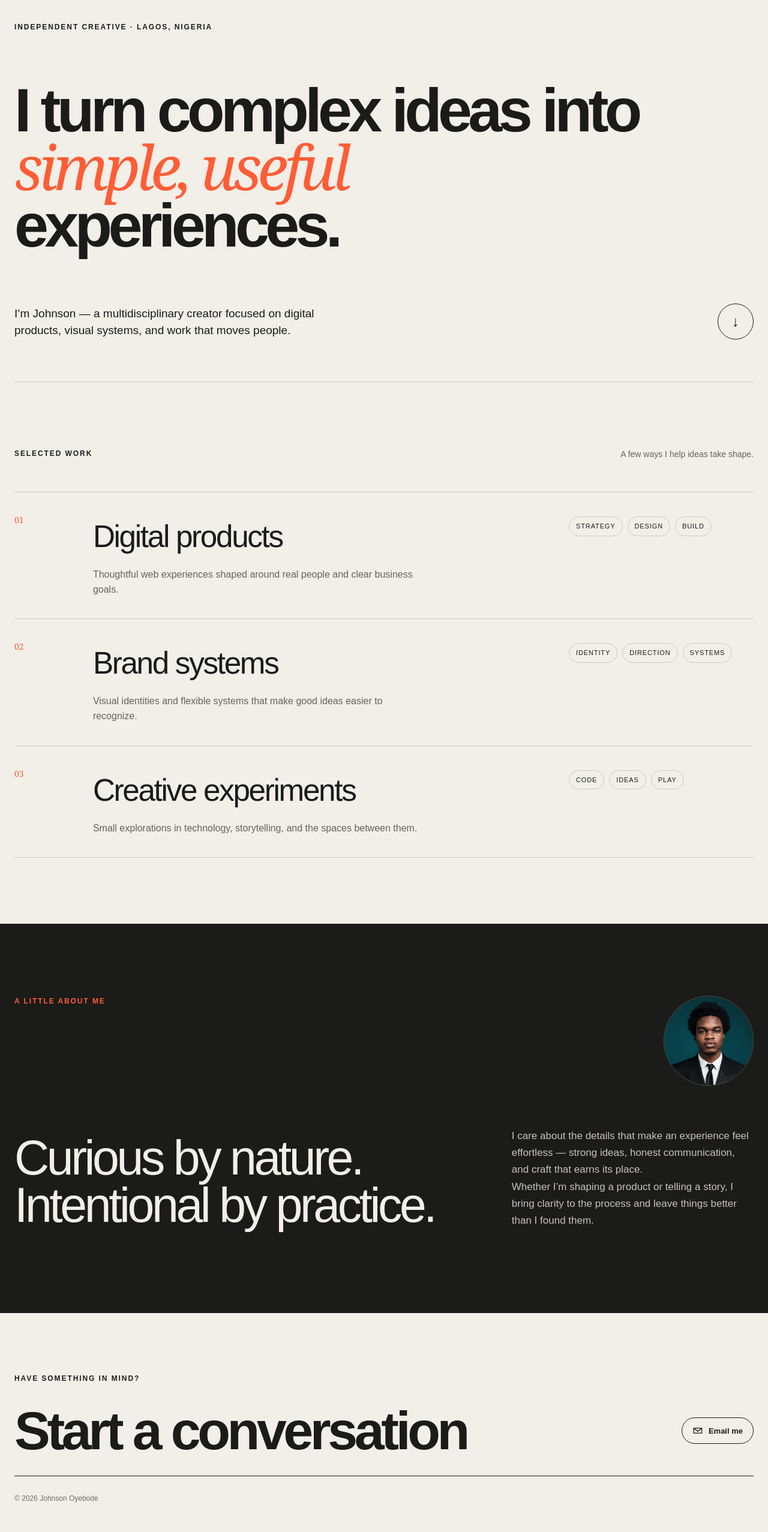
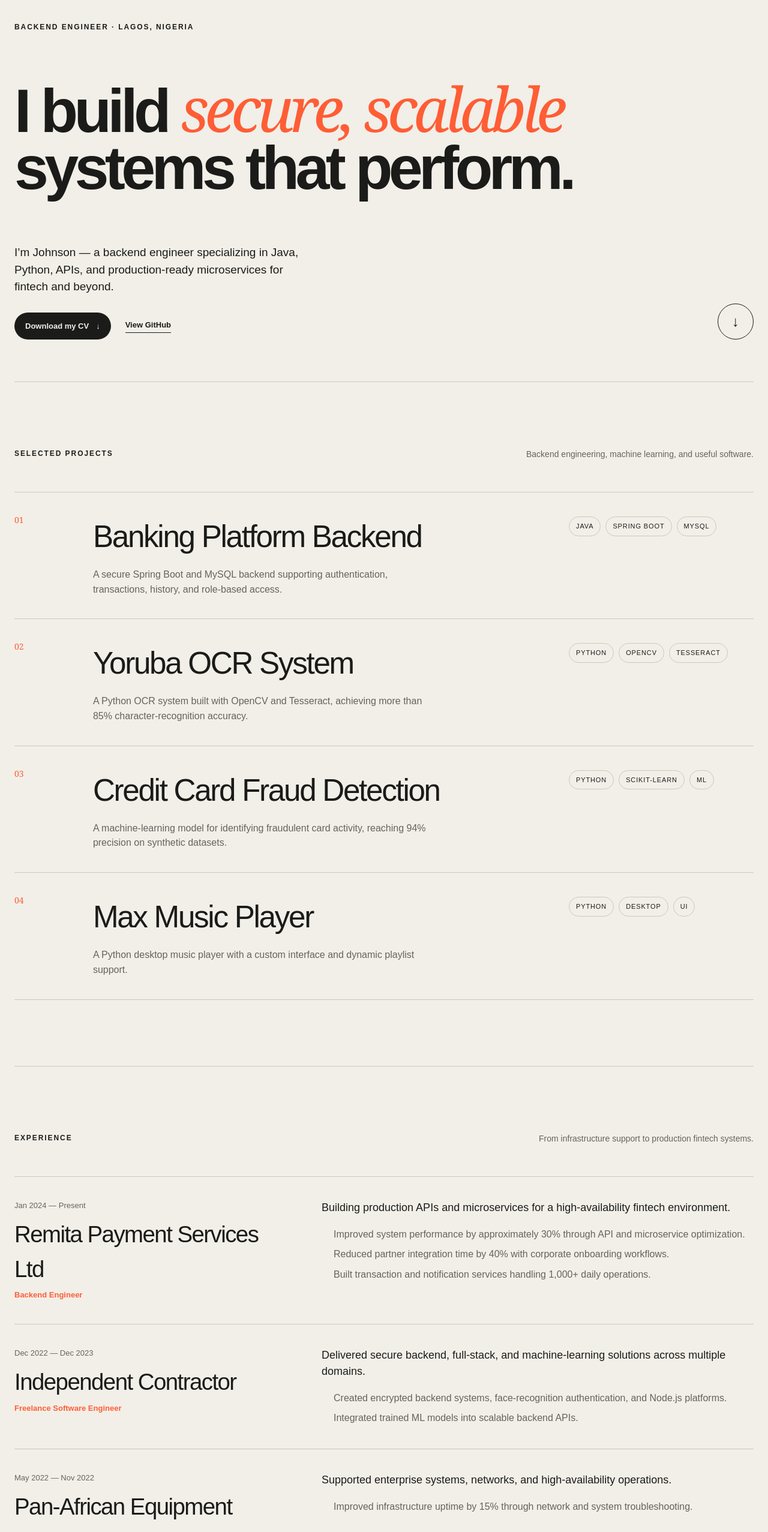
Before and after one commit to twincie/portfolio, a Next.js app: page / in a window 1280 px wide. Shown: the part 160-2714 px from the top of the page at 60% size. Built offline with nearby package versions, Linux system fonts and the light colour scheme.

Commit message:
Rework portfolio around backend engineering CV

```diff
--- a/app/globals.css
+++ b/app/globals.css
@@ -18,6 +18,10 @@ a { color: inherit; text-decoration: none; }
 .hero h1 em { color: var(--signal); font-family: Georgia, serif; font-weight: 400; }
 .hero-bottom { display: flex; justify-content: space-between; align-items: end; }
 .hero-bottom p { max-width: 500px; margin: 0; font-size: 19px; line-height: 1.5; }
+.hero-actions { display: flex; align-items: center; gap: 24px; margin-top: 28px; font-size: 13px; font-weight: 700; }
+.resume-link { display: inline-flex; align-items: center; gap: 12px; background: var(--ink); color: var(--paper); border-radius: 999px; padding: 13px 18px; transition: background .2s, color .2s; }
+.resume-link:hover, .resume-link:focus-visible { background: var(--signal); color: white; }
+.hero-actions > a:last-child { border-bottom: 1px solid var(--ink); padding-bottom: 3px; }
 .round-link { width: 60px; height: 60px; display: grid; place-items: center; border: 1px solid var(--ink); border-radius: 50%; font-size: 24px; transition: .2s; }
 .round-link:hover { transform: translateY(4px); background: var(--signal); border-color: var(--signal); color: white; }
 .work { padding: 110px 0; border-top: 1px solid var(--line); }
@@ -30,6 +34,15 @@ a { color: inherit; text-decoration: none; }
 .project p { max-width: 560px; margin: 0; color: #65635e; line-height: 1.55; }
 .project ul { list-style: none; margin: 4px 0 0; padding: 0; display: flex; flex-wrap: wrap; gap: 8px; }
 .project li { border: 1px solid var(--line); border-radius: 999px; padding: 7px 11px; font-size: 11px; text-transform: uppercase; letter-spacing: .08em; }
+.experience { padding: 110px 0 120px; border-top: 1px solid var(--line); }
+.experience-item { display: grid; grid-template-columns: .75fr 1.25fr; gap: 80px; padding: 38px 0; border-top: 1px solid var(--line); }
+.experience-item:last-child { border-bottom: 1px solid var(--line); }
+.experience-item h2 { margin: 10px 0 5px; font-size: clamp(25px, 3vw, 40px); letter-spacing: -.04em; }
+.period, .role { margin: 0; color: #66645f; font-size: 13px; }
+.role { color: var(--signal); font-weight: 700; }
+.experience-summary { margin: 0 0 18px; font-size: 18px; line-height: 1.5; }
+.experience-item ul { margin: 0; padding-left: 20px; color: #65635e; line-height: 1.6; }
+.experience-item li + li { margin-top: 8px; }
 .about { padding: 120px 0 140px; background: var(--ink); color: var(--paper); width: 100%; max-width: none; }
 .about > * { width: min(1240px, calc(100% - 48px)); margin-left: auto; margin-right: auto; }
 .about-intro { display: flex; align-items: flex-start; justify-content: space-between; }
@@ -37,6 +50,8 @@ a { color: inherit; text-decoration: none; }
 .about-copy { margin-top: 70px; display: grid; grid-template-columns: 1.3fr .7fr; gap: 80px; align-items: end; }
 .about h2 { margin: 0; font-size: clamp(48px, 6.3vw, 92px); line-height: .98; letter-spacing: -.055em; }
 .about-copy > div p { color: #c7c3b8; font-size: 17px; line-height: 1.65; }
+.about-resume { display: inline-flex; align-items: center; gap: 12px; margin-top: 20px; border: 1px solid #716e66; border-radius: 999px; padding: 12px 17px; font-size: 13px; font-weight: 700; }
+.about-resume:hover, .about-resume:focus-visible { background: var(--signal); border-color: var(--signal); color: white; }
 footer { padding: 100px 0 32px; }
 .footer-link { display: flex; justify-content: space-between; align-items: center; gap: 28px; margin-top: 34px; padding-bottom: 30px; border-bottom: 1px solid var(--ink); font-size: clamp(44px, 7vw, 96px); line-height: 1; letter-spacing: -.06em; font-weight: 700; transition: color .2s, border-color .2s; }
 .email-action { flex: 0 0 auto; display: inline-flex; align-items: center; gap: 9px; border: 1px solid var(--ink); border-radius: 999px; padding: 12px 17px; font-size: 13px; line-height: 1; letter-spacing: 0; }
@@ -44,7 +59,8 @@ footer { padding: 100px 0 32px; }
 .footer-link:hover, .footer-link:focus-visible { color: var(--signal); border-color: var(--signal); }
 .footer-link:hover .email-action, .footer-link:focus-visible .email-action { background: var(--signal); border-color: var(--signal); color: white; }
 .footer-link:focus-visible { outline: 2px solid var(--signal); outline-offset: 8px; }
-.footer-bottom { padding-top: 28px; color: #6f6c65; font-size: 12px; }
+.footer-bottom { display: flex; justify-content: space-between; gap: 20px; padding-top: 28px; color: #6f6c65; font-size: 12px; }
+.footer-bottom a:hover { color: var(--signal); }
 @media (max-width: 700px) {
   .shell, .about > * { width: min(100% - 30px, 1240px); }
   .nav { height: 76px; } .nav-links > a:not(.nav-cta) { display: none; }
@@ -52,7 +68,9 @@ footer { padding: 100px 0 32px; }
   .hero-bottom p { max-width: calc(100% - 80px); font-size: 16px; }
   .work { padding: 80px 0; } .aside { display: none; }
   .project { grid-template-columns: 40px 1fr; } .project ul { grid-column: 2; }
+  .experience { padding: 80px 0; } .experience-item { grid-template-columns: 1fr; gap: 26px; padding: 32px 0; }
   .about { padding: 90px 0; } .about-intro { align-items: center; } .portrait { width: 96px; height: 96px; } .about-copy { grid-template-columns: 1fr; gap: 44px; margin-top: 50px; }
   .footer-link { align-items: flex-end; gap: 14px; line-height: .95; } .email-action { padding: 11px; } .email-action > span { position: absolute; width: 1px; height: 1px; overflow: hidden; clip: rect(0 0 0 0); white-space: nowrap; }
+  .footer-bottom { flex-direction: column; }
 }
 @media (prefers-reduced-motion: reduce) { html { scroll-behavior: auto; } * { transition: none !important; } }
--- a/app/layout.tsx
+++ b/app/layout.tsx
@@ -2,8 +2,8 @@ import type { Metadata } from "next";
 import "./globals.css";
 
 export const metadata: Metadata = {
-  title: "Johnson Oyebode — Creative Portfolio",
-  description: "The portfolio of Johnson Oyebode, a multidisciplinary creator based in Lagos, Nigeria.",
+  title: "Johnson Oyebode — Backend Engineer",
+  description: "Backend engineer specializing in Java, Python, scalable APIs, microservices, and production fintech systems.",
   icons: {
     icon: "/favicon.svg",
     shortcut: "/favicon.svg",
--- a/app/page.tsx
+++ b/app/page.tsx
@@ -1,32 +1,46 @@
 import Image from "next/image";
 
 const projects = [
-  { number: "01", title: "Digital products", description: "Thoughtful web experiences shaped around real people and clear business goals.", tags: ["Strategy", "Design", "Build"] },
-  { number: "02", title: "Brand systems", description: "Visual identities and flexible systems that make good ideas easier to recognize.", tags: ["Identity", "Direction", "Systems"] },
-  { number: "03", title: "Creative experiments", description: "Small explorations in technology, storytelling, and the spaces between them.", tags: ["Code", "Ideas", "Play"] },
+  { number: "01", title: "Banking Platform Backend", description: "A secure Spring Boot and MySQL backend supporting authentication, transactions, history, and role-based access.", tags: ["Java", "Spring Boot", "MySQL"] },
+  { number: "02", title: "Yoruba OCR System", description: "A Python OCR system built with OpenCV and Tesseract, achieving more than 85% character-recognition accuracy.", tags: ["Python", "OpenCV", "Tesseract"] },
+  { number: "03", title: "Credit Card Fraud Detection", description: "A machine-learning model for identifying fraudulent card activity, reaching 94% precision on synthetic datasets.", tags: ["Python", "Scikit-learn", "ML"] },
+  { number: "04", title: "Max Music Player", description: "A Python desktop music player with a custom interface and dynamic playlist support.", tags: ["Python", "Desktop", "UI"] },
+];
+
+const experience = [
+  { company: "Remita Payment Services Ltd", role: "Backend Engineer", period: "Jan 2024 — Present", summary: "Building production APIs and microservices for a high-availability fintech environment.", highlights: ["Improved system performance by approximately 30% through API and microservice optimization.", "Reduced partner integration time by 40% with corporate onboarding workflows.", "Built transaction and notification services handling 1,000+ daily operations."] },
+  { company: "Independent Contractor", role: "Freelance Software Engineer", period: "Dec 2022 — Dec 2023", summary: "Delivered secure backend, full-stack, and machine-learning solutions across multiple domains.", highlights: ["Created encrypted backend systems, face-recognition authentication, and Node.js platforms.", "Integrated trained ML models into scalable backend APIs."] },
+  { company: "Pan-African Equipment Group", role: "IT Support & Networking Intern", period: "May 2022 — Nov 2022", summary: "Supported enterprise systems, networks, and high-availability operations.", highlights: ["Improved infrastructure uptime by 15% through network and system troubleshooting."] },
 ];
 
 export default function Home() {
   return <main>
     <nav className="nav shell" aria-label="Main navigation">
       <a className="wordmark" href="#top" aria-label="Johnson Oyebode, home">JO<span>.</span></a>
-      <div className="nav-links"><a href="#work">Work</a><a href="#about">About</a><a className="nav-cta" href="mailto:oyebodej2@gmail.com">Say hello</a></div>
+      <div className="nav-links"><a href="#work">Projects</a><a href="#experience">Experience</a><a href="#about">About</a><a className="nav-cta" href="mailto:oyebodej2@gmail.com">Say hello</a></div>
     </nav>
     <section className="hero shell" id="top">
-      <p className="eyebrow">Independent creative · Lagos, Nigeria</p>
-      <h1>I turn complex ideas into <em>simple, useful</em> experiences.</h1>
-      <div className="hero-bottom"><p>I’m Johnson — a multidisciplinary creator focused on digital products, visual systems, and work that moves people.</p><a className="round-link" href="#work" aria-label="View selected work">↓</a></div>
+      <p className="eyebrow">Backend Engineer · Lagos, Nigeria</p>
+      <h1>I build <em>secure, scalable</em> systems that perform.</h1>
+      <div className="hero-bottom"><div><p>I’m Johnson — a backend engineer specializing in Java, Python, APIs, and production-ready microservices for fintech and beyond.</p><div className="hero-actions"><a className="resume-link" href="/Johnson-Oyebode-CV.pdf" download>Download my CV <span aria-hidden="true">↓</span></a><a href="https://github.com/twincie" target="_blank" rel="noreferrer">View GitHub</a></div></div><a className="round-link" href="#work" aria-label="View selected projects">↓</a></div>
     </section>
     <section className="work shell" id="work">
-      <div className="section-heading"><p className="eyebrow">Selected work</p><p className="aside">A few ways I help ideas take shape.</p></div>
+      <div className="section-heading"><p className="eyebrow">Selected projects</p><p className="aside">Backend engineering, machine learning, and useful software.</p></div>
       <div className="project-list">{projects.map((project) => <article className="project" key={project.number}>
         <span className="project-number">{project.number}</span><div><h2>{project.title}</h2><p>{project.description}</p></div>
-        <ul aria-label={`${project.title} skills`}>{project.tags.map((tag) => <li key={tag}>{tag}</li>)}</ul>
+        <ul aria-label={`${project.title} technologies`}>{project.tags.map((tag) => <li key={tag}>{tag}</li>)}</ul>
+      </article>)}</div>
+    </section>
+    <section className="experience shell" id="experience">
+      <div className="section-heading"><p className="eyebrow">Experience</p><p className="aside">From infrastructure support to production fintech systems.</p></div>
+      <div className="experience-list">{experience.map((item) => <article className="experience-item" key={item.company}>
+        <div><p className="period">{item.period}</p><h2>{item.company}</h2><p className="role">{item.role}</p></div>
+        <div><p className="experience-summary">{item.summary}</p><ul>{item.highlights.map((highlight) => <li key={highlight}>{highlight}</li>)}</ul></div>
       </article>)}</div>
     </section>
     <section className="about shell" id="about"><div className="about-intro"><p className="eyebrow">A little about me</p><Image className="portrait" src="/johnson-oyebode-hd.jpg" alt="Portrait of Johnson Oyebode" width={150} height={150} /></div><div className="about-copy">
-      <h2>Curious by nature.<br />Intentional by practice.</h2><div><p>I care about the details that make an experience feel effortless — strong ideas, honest communication, and craft that earns its place.</p><p>Whether I’m shaping a product or telling a story, I bring clarity to the process and leave things better than I found them.</p></div>
+      <h2>Clean architecture.<br />Real-world impact.</h2><div><p>I enjoy turning complex requirements into dependable backend systems. My work spans REST APIs, microservices, transaction processing, automation, and applied machine learning.</p><p>My core toolkit includes Java, Spring Boot, Python, Flask, Node.js, PostgreSQL, MySQL, MongoDB, Docker, CI/CD, JWT, and OAuth2.</p><a className="about-resume" href="/Johnson-Oyebode-CV.pdf" download>Download full CV <span aria-hidden="true">↓</span></a></div>
     </div></section>
-    <footer className="shell"><p className="eyebrow">Have something in mind?</p><a className="footer-link" href="mailto:oyebodej2@gmail.com"><span>Start a conversation</span><span className="email-action"><svg viewBox="0 0 24 24" aria-hidden="true"><path d="M3 6.5h18v11H3zM4 7.5l8 6 8-6" /></svg><span>Email me</span></span></a><div className="footer-bottom"><span>© {new Date().getFullYear()} Johnson Oyebode</span></div></footer>
+    <footer className="shell"><p className="eyebrow">Have something in mind?</p><a className="footer-link" href="mailto:oyebodej2@gmail.com"><span>Start a conversation</span><span className="email-action"><svg viewBox="0 0 24 24" aria-hidden="true"><path d="M3 6.5h18v11H3zM4 7.5l8 6 8-6" /></svg><span>Email me</span></span></a><div className="footer-bottom"><span>© {new Date().getFullYear()} Johnson Oyebode</span><span><a href="https://linkedin.com/in/johnson-oyebode-3a9b4b237" target="_blank" rel="noreferrer">LinkedIn</a> · <a href="https://github.com/twincie" target="_blank" rel="noreferrer">GitHub</a></span></div></footer>
   </main>;
 }
```
Also changed, not shown: 1 other file (tests, documents, lock files or other folders).
